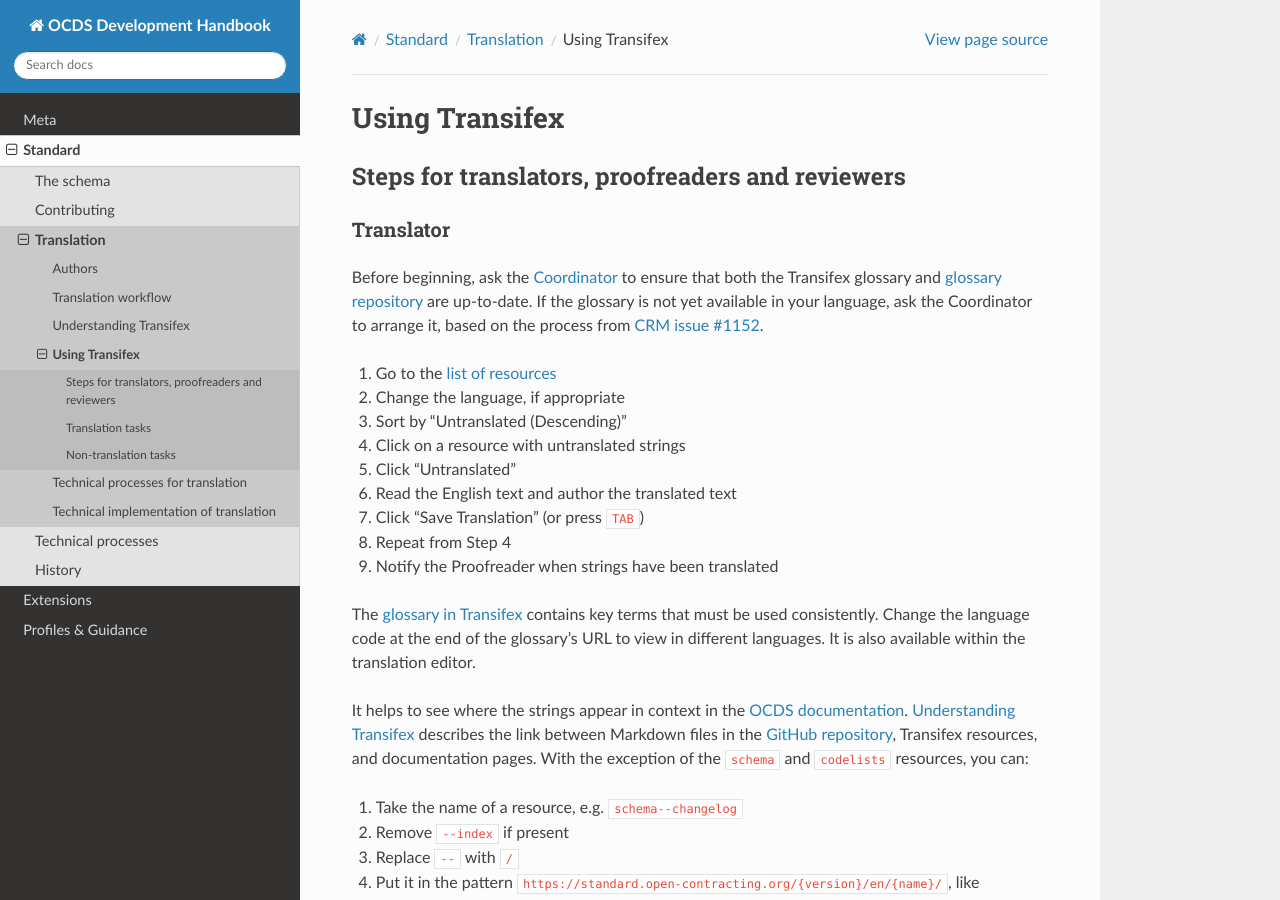
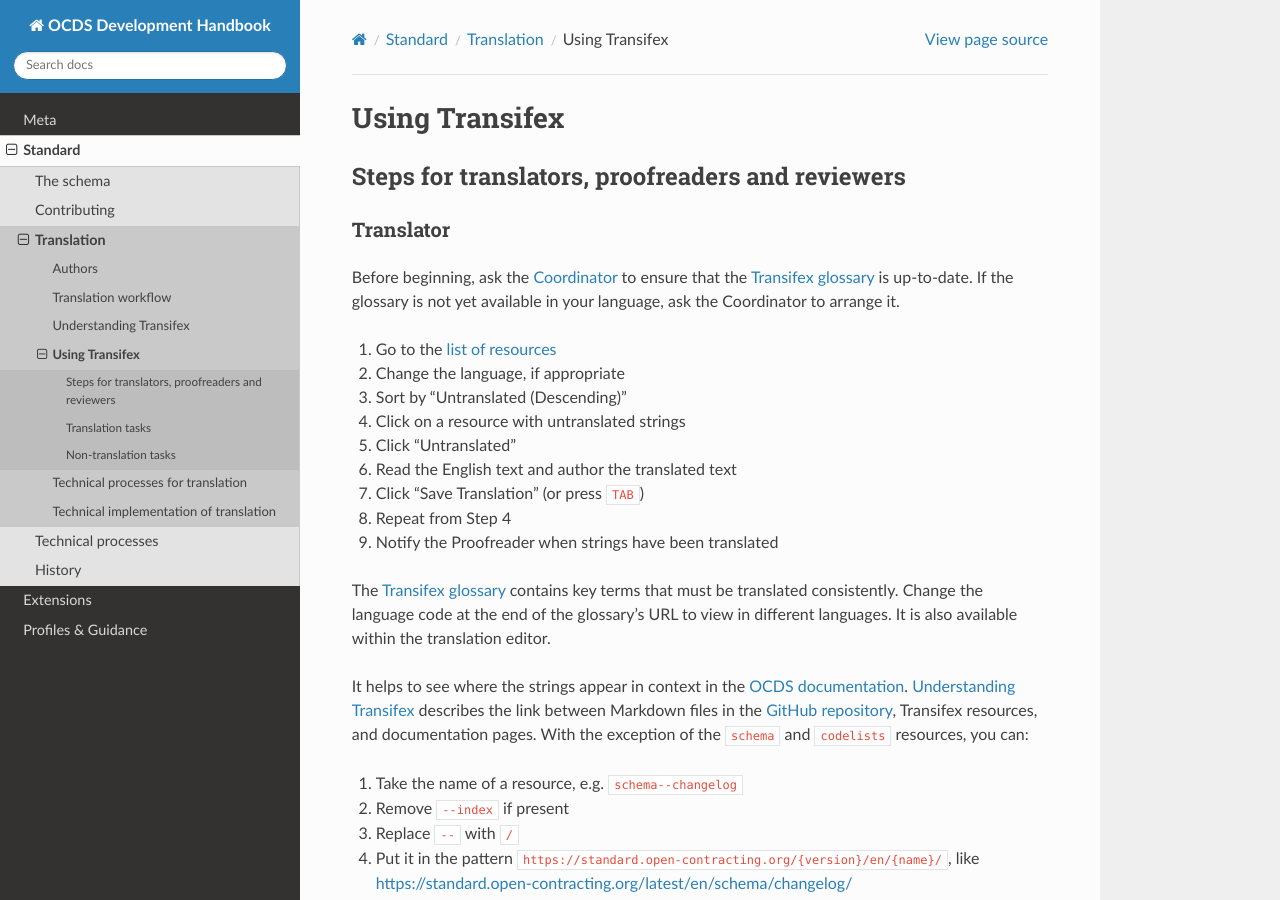
Before and after one commit to open-contracting/standard-development-handbook, a Sphinx documentation site: the page built from docs/standard/translation/using_transifex.rst, in a window 1280 px wide and 900 px high. Built offline with Sphinx 7.4.7 and the Read the Docs theme 2.0.0, drawn with Linux system fonts in a browser that asks for light colours.

Commit message:
translation: Restore some content about glossary, CRM-7189

```diff
--- a/docs/standard/translation/authors.rst
+++ b/docs/standard/translation/authors.rst
@@ -3,7 +3,7 @@
 
 This page describes the responsibilities of authors of content to be translated.
 
-Handling minor changes
+Managing minor changes
 ----------------------
 
 A **major** change changes the meaning of a source string, requiring an update to the translation by a translator. A **minor** change doesn't change the meaning of a source string, but may require an update to the translation, e.g. to update a URL.
--- a/docs/standard/translation/using_transifex.rst
+++ b/docs/standard/translation/using_transifex.rst
@@ -7,7 +7,7 @@
 Translator
 ~~~~~~~~~~
 
-Before beginning, ask the :doc:`Coordinator<workflow>` to ensure that both the Transifex glossary and `glossary repository <https://github.com/open-contracting/glossary>`__ are up-to-date. If the glossary is not yet available in your language, ask the Coordinator to arrange it, based on the process from `CRM issue #1152 <https://crm.open-contracting.org/issues/1152#note-46>`__.
+Before beginning, ask the :ref:`Coordinator<roles>` to ensure that the :ref:`Transifex glossary<glossary>` is up-to-date. If the glossary is not yet available in your language, ask the Coordinator to arrange it.
 
 1. Go to the `list of resources <https://www.transifex.com/open-contracting-partnership-1/open-contracting-standard-1-1/translate/#es>`__
 2. Change the language, if appropriate
@@ -19,7 +19,7 @@
 8. Repeat from Step 4
 9. Notify the Proofreader when strings have been translated
 
-The `glossary in Transifex <https://www.transifex.com/open-contracting-partnership-1/open-contracting-standard-1-1/glossary/en/>`__ contains key terms that must be used consistently. Change the language code at the end of the glossary's URL to view in different languages. It is also available within the translation editor.
+The `Transifex glossary <https://www.transifex.com/open-contracting-partnership-1/open-contracting-standard-1-1/glossary/en/>`__ contains key terms that must be translated consistently. Change the language code at the end of the glossary's URL to view in different languages. It is also available within the translation editor.
 
 It helps to see where the strings appear in context in the `OCDS documentation <https://standard.open-contracting.org/>`__. :doc:`understanding_transifex` describes the link between Markdown files in the `GitHub repository <https://github.com/open-contracting/standard>`__, Transifex resources, and documentation pages. With the exception of the ``schema`` and ``codelists`` resources, you can:
 
```
Also changed, not shown: other parts of docs/standard/translation/using_transifex.rst (+2 -0 lines), docs/standard/translation/workflow.rst (+11 -2 lines).
